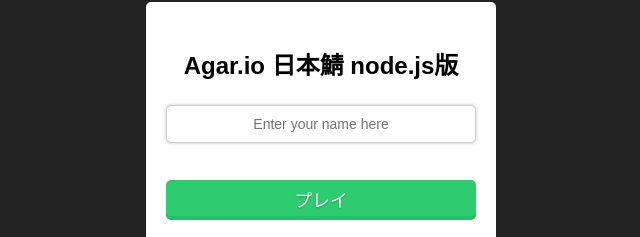
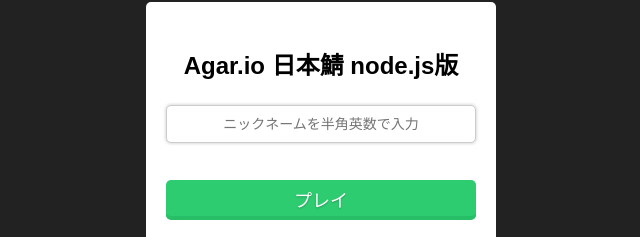
Before and after one commit to mensta/firstogar, a website built with webpack: page src/client/index.html in a window 1280 px wide. Shown: the part 98-335 px from the top of the page, 319-959 px from the left. Built offline with nearby package versions, Linux system fonts and the light colour scheme.

Commit message:
まだだった
日本語対応

```diff
--- a/src/client/index.html
+++ b/src/client/index.html
@@ -27,7 +27,7 @@
     <div id="startMenuWrapper">
         <div id="startMenu">
             <p>Agar.io 日本鯖 node.js版</p>
-            <input type="text" tabindex="0" autofocus placeholder="Enter your name here" id="playerNameInput" maxlength="25" />
+            <input type="text" tabindex="0" autofocus placeholder="ニックネームを半角英数で入力" id="playerNameInput" maxlength="25" />
             <b class="input-error">ニックネームは半角英数、数字のみ可能</b>
             <br />
             <a onclick="document.getElementById('spawn_cell').play();"><button id="startButton">プレイ</button></a>
```
